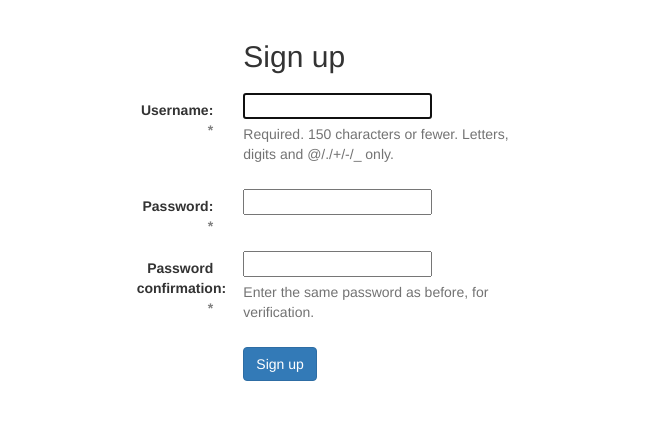
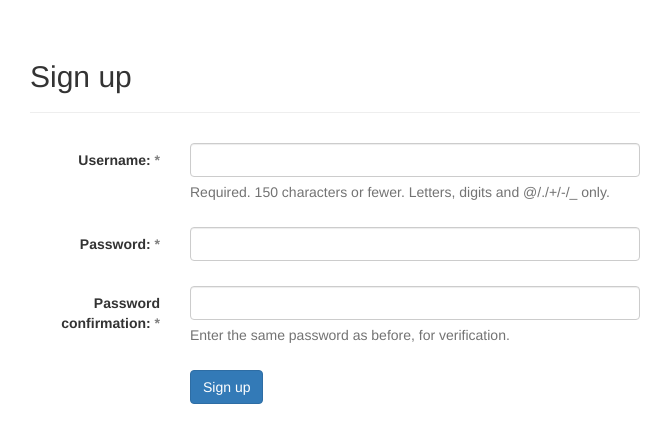
Before and after one commit to Tima-Is-My-Association/TIMA, a Django app: page /signup/ in a window 1280 px wide. Shown: the part 51-494 px from the top of the page, without its empty margins (305-976 px from the left). Run offline with Django 3.2, Linux system fonts and the light colour scheme; parts of the project's set-up code (start-up, migrations or seed data) failed here and were passed over; some libraries are stand-ins or nearby versions.

Commit message:
Added various fixes and improvments.

```diff
--- a/app/views/base.py
+++ b/app/views/base.py
@@ -1,7 +1,9 @@
+from app.forms import UserCreationForm
 from app.models import Profile
+from django.core.urlresolvers import reverse
 from django.contrib import messages
 from django.contrib.auth import authenticate, login
-from django.contrib.auth.forms import AuthenticationForm, UserCreationForm
+from django.contrib.auth.forms import AuthenticationForm
 from django.shortcuts import redirect, render
 from django.views.decorators.csrf import csrf_protect
 
@@ -40,10 +42,11 @@ def signup(request):
         form = UserCreationForm(request.POST)
         if form.is_valid():
             new_user = form.save()
+            Profile.objects.create(user=new_user)
             messages.info(request, 'Thanks for signing up. You are now logged in.')
             new_user = authenticate(username=request.POST['username'], password=request.POST['password1'])
             login(request, new_user)
-            return redirect('home')
+            return redirect(reverse('profile'))
         else:
             return render(request, 'registration/signup.html', locals())
     else:
--- a/association/functions/words.py
+++ b/association/functions/words.py
@@ -2,7 +2,7 @@ from association.models import Word
 from django.db.models import Count
 
 def get_next_word(language, user=None):
-    if user:
+    if user and not user.is_anonymous():
         return Word.objects.filter(languages=language).extra(select={'associationhistory_count': 'SELECT COUNT(*) FROM app_associationhistory JOIN association_association ON association_association.id=app_associationhistory.association_id WHERE association_association.word_id=association_word.id AND user_id=%s'}, select_params=[user.id]).order_by('associationhistory_count', 'count', '?').first()
     else:
         return Word.objects.filter(languages=language).order_by('count', '?').first()
--- a/association/views.py
+++ b/association/views.py
@@ -27,7 +27,7 @@ def association(request, slug):
                 word1.save()
 
             association, created = Association.objects.update_or_create(word=word, association=word1)
-            if request.user:
+            if not request.user.is_anonymous():
                 points = calculate_points(request.user, association)
                 messages.add_message(request, messages.INFO, 'You received %s points for your association of %s.' % (points, association))
         else:
--- a/templates/registration/signup.html
+++ b/templates/registration/signup.html
@@ -5,12 +5,14 @@
 {{ form.media }}
 
 <div class="row">
-    <div class="col-md-4 col-md-offset-5">
-        <h2>Sign up</h2>
+    <div class="col-md-6 col-md-offset-3">
+        <div class="page-header">
+            <h2>Sign up</h2>
+        </div>
     </div>
 </div>
 <div class="row">
-    <div class="col-md-4 col-md-offset-4">
+    <div class="col-md-6 col-md-offset-3">
         <form action="{% url 'signup' %}" method="post" class="form-horizontal" style="margin-top: 10px;">
             {% csrf_token %}
 
--- a/templates/tima/association/association.html
+++ b/templates/tima/association/association.html
@@ -3,11 +3,15 @@
 {% block content %}
 <div class="row">
     <div class="col-md-2 col-md-offset-5">
-        <h3 class="text-center">Your association for: {{ word }}</h3>
+        <div class="page-header">
+            <h2 class="text-center">Association</h2>
+        </div>
     </div>
 </div>
 <div class="row">
     <div class="col-md-2 col-md-offset-5">
+        <h4 class="text-center">Type your association for:</h4>
+        <h3 class="text-center">{{ word }}</h3>
 
         <form action="{% url 'association' language.slug %}" method="post" class="form-horizontal text-center">
             {% csrf_token %}
--- a/templates/tima/association/home.html
+++ b/templates/tima/association/home.html
@@ -3,13 +3,16 @@
 {% block content %}
 <div class="row">
     <div class="col-md-12">
-        <h1 class="text-center">Welcome to TIMA</h1>
+        <div class="page-header">
+            <h1 class="text-center">Welcome to TIMA</h1>
+        </div>
     </div>
 </div>
 <div class="row">
     <div class="col-md-12">
 
         <div class="text-center">
+            <p>Select a language you want to associate in.</p>
             <div class="btn-group">
                 <button type="button" class="btn btn-default dropdown-toggle" data-toggle="dropdown" aria-expanded="false">
                     Select Language <span class="caret"></span>
--- a/templates/tima/profile/profile.html
+++ b/templates/tima/profile/profile.html
@@ -3,9 +3,10 @@
 {% block tab_content %}
 <div class="row" style="margin-top: 10px;">
     <div class="col-md-10 col-xs-offset-2">
+        <p><b>Full name:</b> {{ profile.user.first_name }} {{ profile.user.last_name }}</p>
+        <p><b>Email:</b> {{ profile.user.email }}</p>
+        <p><b>Cultural background:</b> {{ profile.cultural_background|default_if_none:'' }}</p>
         <p><b>Points:</b> {{ profile.points }}</p>
-        <p><b>Cultural background:</b> {{ profile.cultural_background|default_if_none:'' }}</p>
-        <p><b>Email:</b> {{ profile.user.email }}</p>
     </div>
 </div>
 {% endblock %}
```
